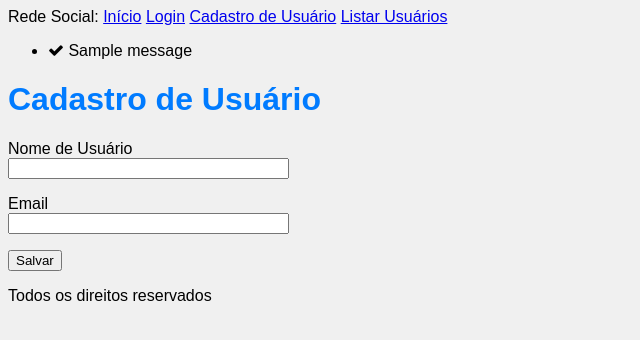
After one commit to leosilva/20251-info4m-prog-int, a Flask app: page /cadastrar in a window 1280 px wide. The commit adds this page. Shown: the top 340 px of the page, without its empty margins (0-640 px from the left). Run offline with Flask 3, Linux system fonts and the light colour scheme; tables that the repository leaves empty hold one stand-in row (values such as "Sample post"); one stand-in notice (Sample message) is shown.

Commit message:
adicao de formulario de cadastro e listagem de usuario

```diff
--- a/projeto_flask_aula/app/forms/usuario_form.py
+++ b/projeto_flask_aula/app/forms/usuario_form.py
@@ -1,9 +1,8 @@
 from flask_wtf import FlaskForm
-from wtforms import StringField, PasswordField, BooleanField, SubmitField
-from wtforms.validators import DataRequired
+from wtforms import StringField, PasswordField, EmailField, SubmitField
+from wtforms.validators import DataRequired, Email
 
 class UsuarioForm(FlaskForm):
-    username = StringField('Usuário', validators=[DataRequired()])
-    email = StringField('Email', validators=[DataRequired()])
-    password_hash = PasswordField('Senha', validators=[DataRequired()])
-    submit = SubmitField('Cadastrar')
+    username = StringField('Nome de Usuário', validators=[DataRequired(message="Por favor, preencha o nome de usuário.")])
+    email = EmailField('Email', validators=[DataRequired(message="Por favor, preencha o email."), Email(message="Email inválido")])
+    submit = SubmitField('Salvar')
--- a/projeto_flask_aula/app/routes.py
+++ b/projeto_flask_aula/app/routes.py
@@ -1,5 +1,5 @@
 from app import app
-from flask import render_template
+from flask import render_template, flash
 from app.forms.login_form import LoginForm
 from app.forms.usuario_form import UsuarioForm
 from app.controllers.authenticationController import AuthenticationController
@@ -24,20 +24,24 @@ def login():
     return render_template('login.html', title='Login', form = formulario)
 
 
-@app.route("/inserir", methods=['GET', 'POST'])
-def cadastrar_usuario():
+@app.route("/cadastrar", methods=['GET', 'POST'])
+def cadastrar():
     formulario = UsuarioForm()
     if formulario.validate_on_submit():
-        return UsuarioController.cadastrar_usuario(formulario)
-    return render_template('cadastro_usuario.html', title='Cadastro de Usuario', form = formulario)
+        sucesso = UsuarioController.salvar(formulario)
+        if sucesso:
+            flash("Usuario cadastrado com sucesso!", category="success")
+            return render_template("index.html")
+        else:
+            flash("Erro ao cadastrar novo usuário.", category="error")
+            return render_template("cadastro.html", form = formulario)
+    return render_template('cadastro.html', titulo='Cadastro de Usuario', form = formulario)
 
 
 @app.route('/listar', methods=['GET'])
 def listar():
-    usuarios = UsuarioController.listar_usuarios()
-    for u in usuarios:
-        print(u.id, u.username, u.email)
-    return render_template("index.html")
+    lista_usuarios = UsuarioController.listar_usuarios()
+    return render_template("listar.html", usuarios = lista_usuarios)
 
 
 @app.route('/listar_filtro', methods=['GET'])
--- a/projeto_flask_aula/app/templates/base.html
+++ b/projeto_flask_aula/app/templates/base.html
@@ -4,15 +4,29 @@
     <meta charset="UTF-8">
     <title>{% block titulo %}{% endblock %}</title>
     <link rel="stylesheet" href="{{ url_for('static', filename='css/style.css') }}">
+    <link rel="stylesheet" href="https://cdnjs.cloudflare.com/ajax/libs/font-awesome/4.7.0/css/font-awesome.min.css">
 </head>
 <body>
-    <img src="{{ url_for('static', filename='img/logo.png') }}" alt="Logo do site"/>
-    <header>Meu Site</header>
-    {% with messages = get_flashed_messages() %}
+    <header>
+        <div>
+            Rede Social:
+            <a href="/">Início</a>
+            <a href="{{ url_for('login') }}">Login</a>
+            <a href="{{ url_for('cadastrar') }}">Cadastro de Usuário</a>
+            <a href="{{ url_for('listar') }}">Listar Usuários</a>
+        </div>
+    </header>
+    {% with messages = get_flashed_messages(with_categories=True) %}
     {% if messages %}
         <ul>
-            {% for message in messages %}
-                <li>{{ message }}</li>
+            {% for category, message in messages %}
+                {% if category == 'error' %}
+                    <li><i class="fa fa-exclamation-triangle"></i> {{ message }}</li>
+                {% elif category == 'success' %}
+                    <li><i class="fa fa-check"></i> {{ message }}</li>
+                {% else %}
+                    <li>{{ message }}</li>
+                {% endif %}
             {% endfor %}
         </ul>
     {% endif %}
--- /dev/null
+++ b/projeto_flask_aula/app/templates/cadastro.html
@@ -0,0 +1,23 @@
+{% extends "base.html" %}
+
+{% block conteudo %}
+<h1>Cadastro de Usuário</h1>
+<form action="" method="post" novalidate>
+    {{ form.hidden_tag() }}
+    <p>
+        {{ form.username.label }} <br/>
+        {{ form.username(size=32) }} <br/>
+        {% for error in form.username.errors %}
+            <span style="color: red;">[{{ error }}]</span>
+        {% endfor %}
+    </p>
+    <p>
+        {{ form.email.label }} <br/>
+        {{ form.email(size=32) }} <br/>
+        {% for error in form.email.errors %}
+            <span style="color: red;">[{{ error }}]</span>
+        {% endfor %}
+    </p>
+    <p>{{ form.submit() }}</p>
+</form>
+{% endblock %}
--- a/projeto_flask_aula/config.py
+++ b/projeto_flask_aula/config.py
@@ -3,4 +3,4 @@ import urllib.parse as parse
 
 class Config:
     SECRET_KEY = secrets.token_hex(16)
-    SQLALCHEMY_DATABASE_URI = "mysql+mysqlconnector://root:{}@127.0.0.1:3306/projeto_flask_aula".format(parse.quote(""))
+    SQLALCHEMY_DATABASE_URI = "mysql+mysqlconnector://root:{}@127.0.0.1:3306/projeto_flask_aula".format(parse.quote("!@R00tP@ssW0rd"))
```
Also changed, not shown: projeto_flask_aula/app/controllers/usuarioController.py (+12 -10 lines), projeto_flask_aula/app/templates/cadastro_usuario.html (deleted, +0 -23 lines), projeto_flask_aula/app/templates/listar.html (added, +12 -0 lines).
